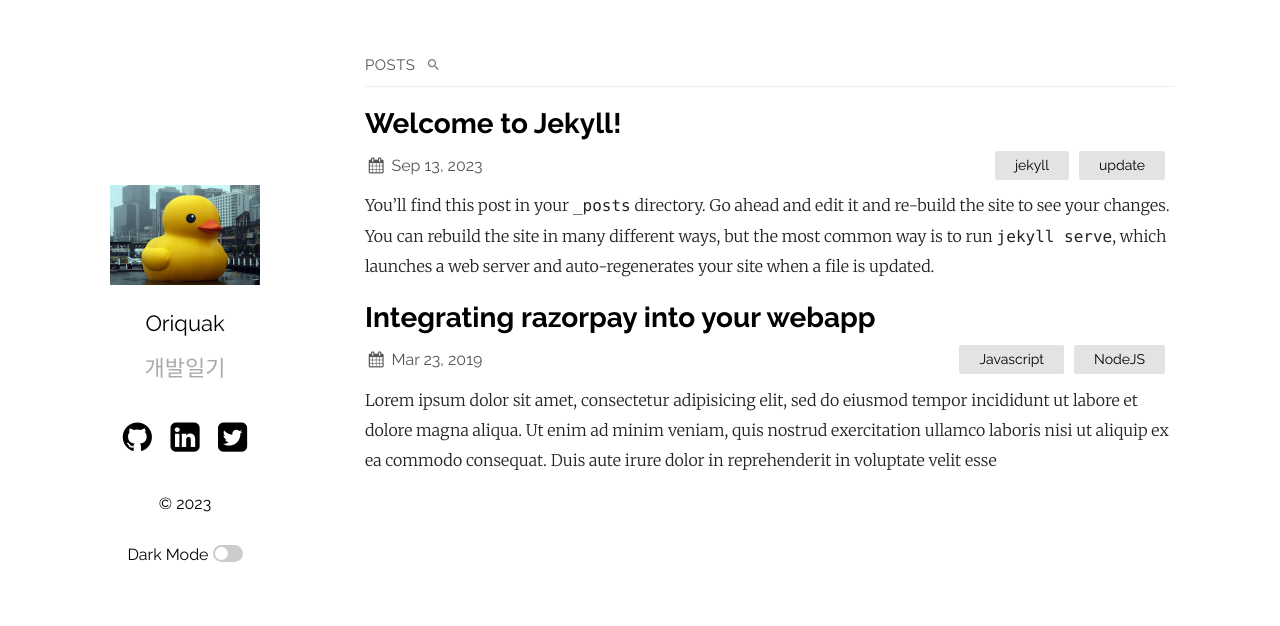
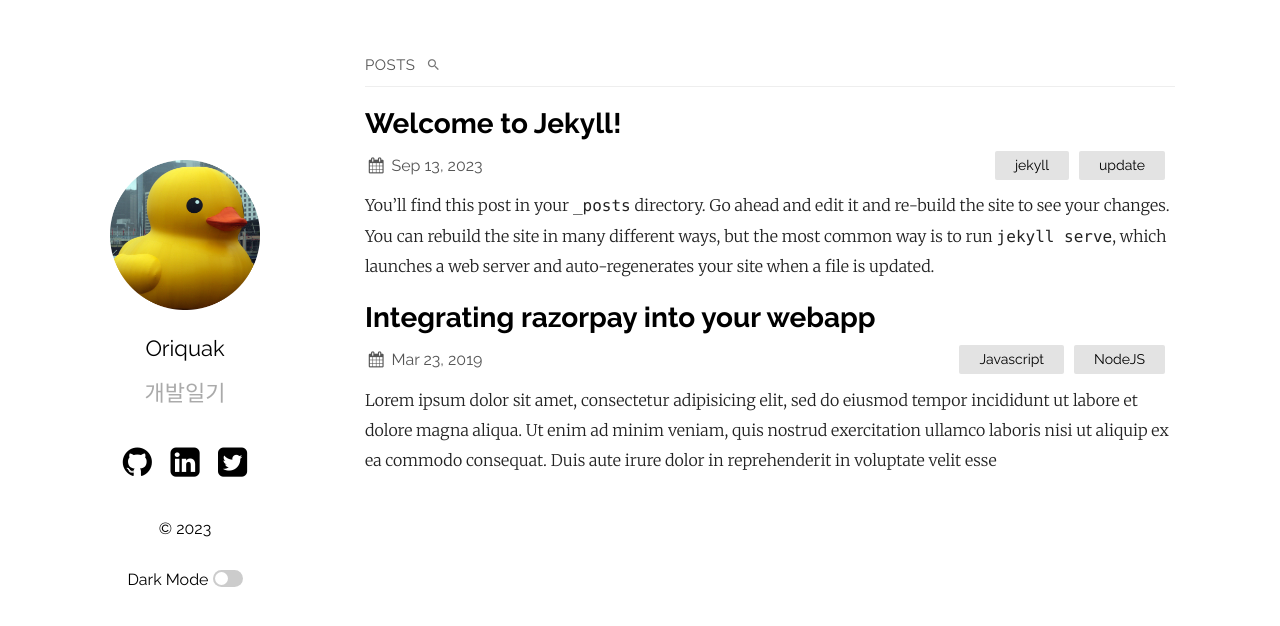
Before and after one commit to Oriduckquak/Oriduckquak.github.io, a Jekyll site: the page built from index.md, in a window 1280 px wide. Shown: the top 626 px of the page. Built offline with Jekyll 4.4.1, drawn with Linux system fonts in a browser that asks for light colours.

Commit message:
프로필 이미지 변경

```diff
--- a/_config.yml
+++ b/_config.yml
@@ -18,7 +18,7 @@ plainwhite:
   sitemap: true # set to true to generate sitemap.xml content
   search: true # set to true to enable searchbar
   dark_mode: true # set to true to add dark mode toggle
-  portfolio_image: "assets/ori_image.jpg" # the path from the base directory of the site to the image to display (no / at the start)
+  portfolio_image: "assets/ori_image.png" # the path from the base directory of the site to the image to display (no / at the start)
   html_lang: "en" # set the lang attribute of the <html> tag for the pages. See here for a list of codes: https://www.w3schools.com/tags/ref_country_codes.asp
   condensed_mobile:
     #- home
```
Also changed, not shown: assets/ori_image.jpg (deleted), assets/ori_image.png (added).
